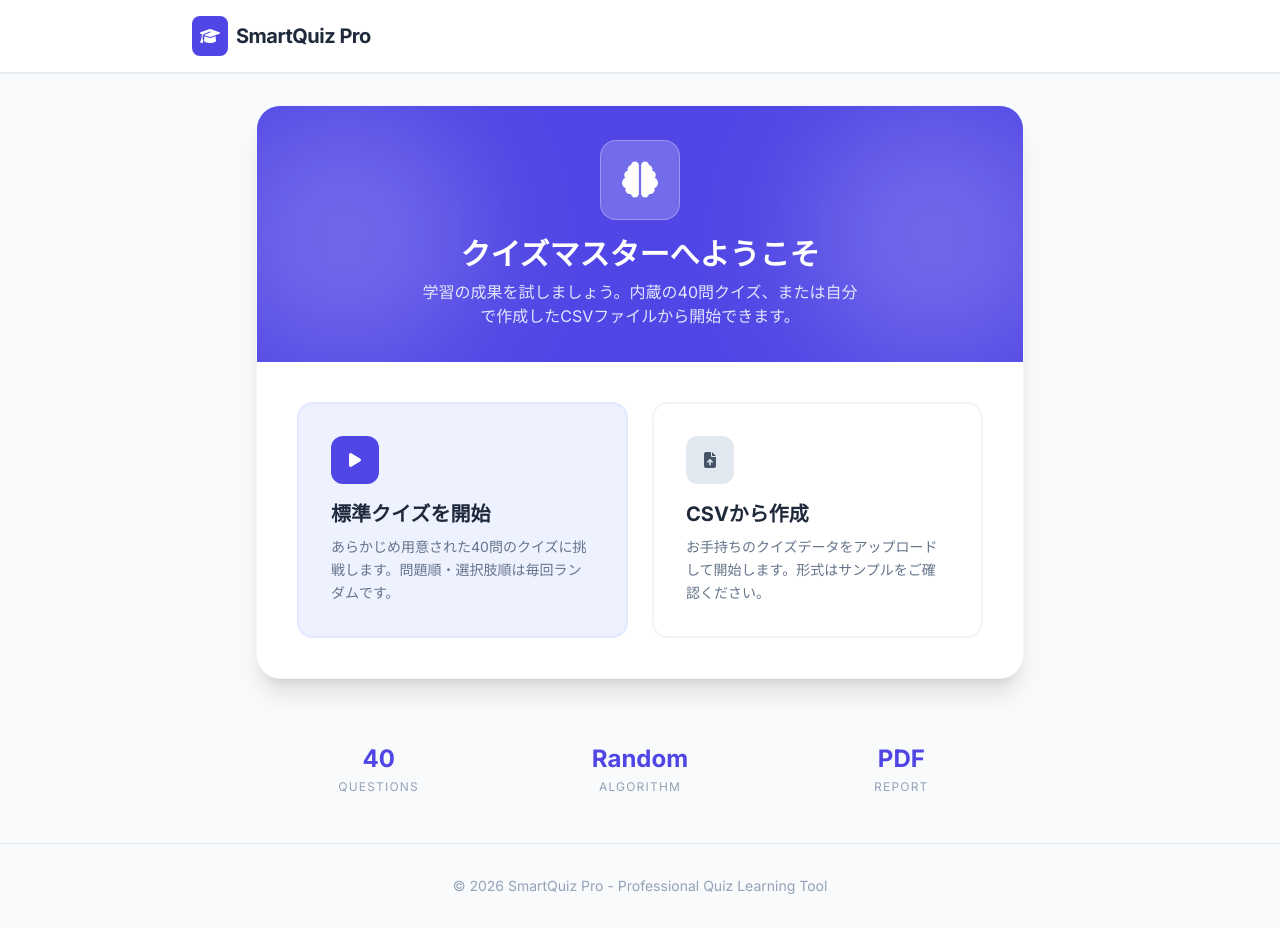
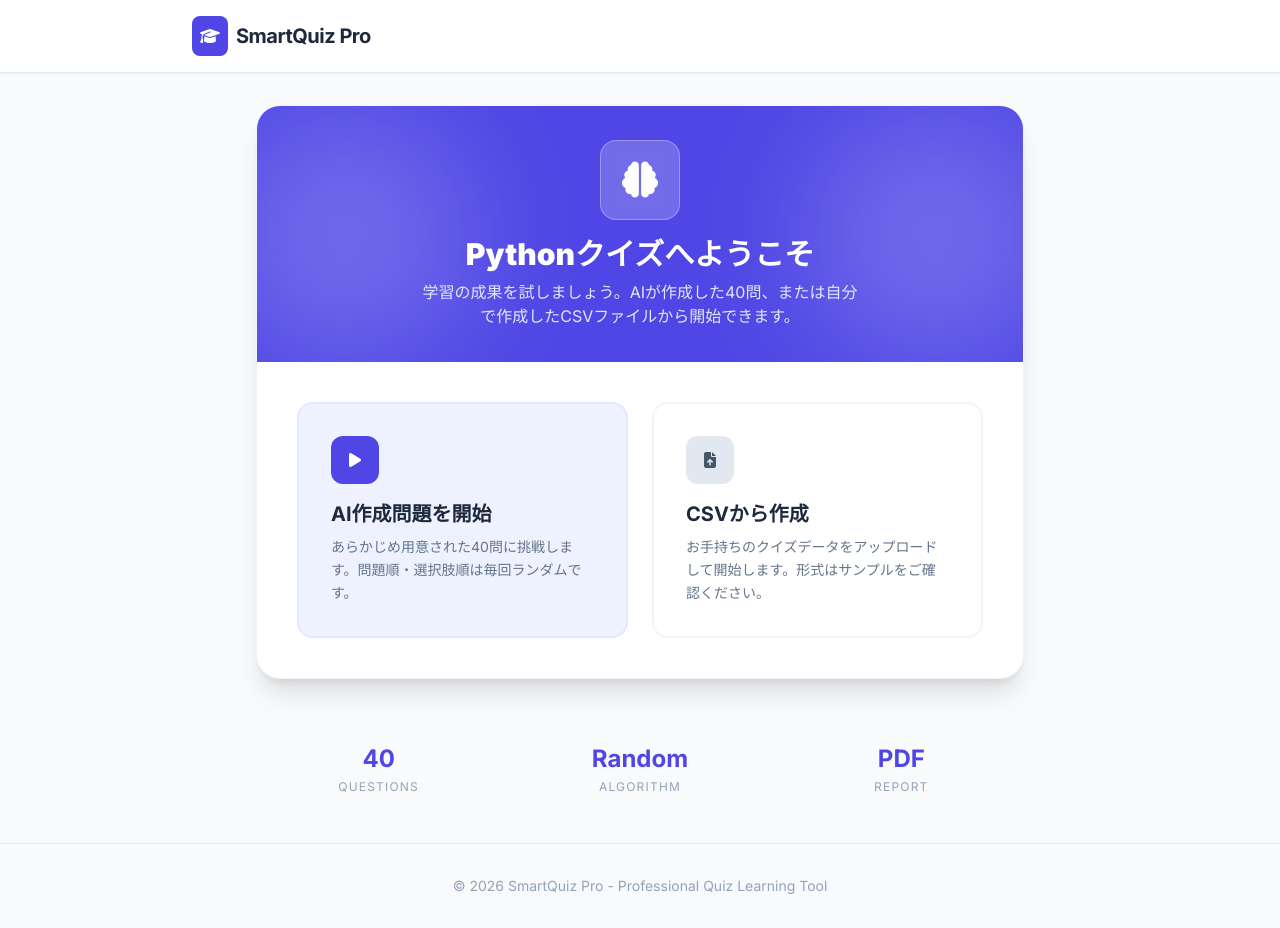
Before and after one commit to githubnishimura/PythonQuiz, a React (Vite) app: page / in a window 1280 px wide. Built offline with nearby package versions, Linux system fonts and the light colour scheme.

Commit message:
Update Home.tsx

```diff
--- a/components/Home.tsx
+++ b/components/Home.tsx
@@ -19,9 +19,9 @@ const Home: React.FC<HomeProps> = ({ onStartDefault, onGoToUpload }) => {
             <div className="w-20 h-20 bg-white/20 rounded-2xl flex items-center justify-center mb-4 backdrop-blur-sm border border-white/30">
               <i className="fas fa-brain text-4xl text-white"></i>
             </div>
-            <h2 className="text-3xl font-extrabold mb-2 text-center">クイズマスターへようこそ</h2>
+            <h2 className="text-3xl font-extrabold mb-2 text-center">Pythonクイズへようこそ</h2>
             <p className="text-indigo-100 text-center max-w-md">
-              学習の成果を試しましょう。内蔵の40問クイズ、または自分で作成したCSVファイルから開始できます。
+              学習の成果を試しましょう。AIが作成した40問、または自分で作成したCSVファイルから開始できます。
             </p>
           </div>
         </div>
@@ -34,9 +34,9 @@ const Home: React.FC<HomeProps> = ({ onStartDefault, onGoToUpload }) => {
             <div className="w-12 h-12 bg-indigo-600 text-white rounded-xl flex items-center justify-center mb-4 group-hover:scale-110 transition-transform">
               <i className="fas fa-play"></i>
             </div>
-            <h3 className="text-xl font-bold text-slate-800 mb-2">標準クイズを開始</h3>
+            <h3 className="text-xl font-bold text-slate-800 mb-2">AI作成問題を開始</h3>
             <p className="text-slate-500 text-sm leading-relaxed">
-              あらかじめ用意された40問のクイズに挑戦します。問題順・選択肢順は毎回ランダムです。
+              あらかじめ用意された40問に挑戦します。問題順・選択肢順は毎回ランダムです。
             </p>
           </button>
 
```
